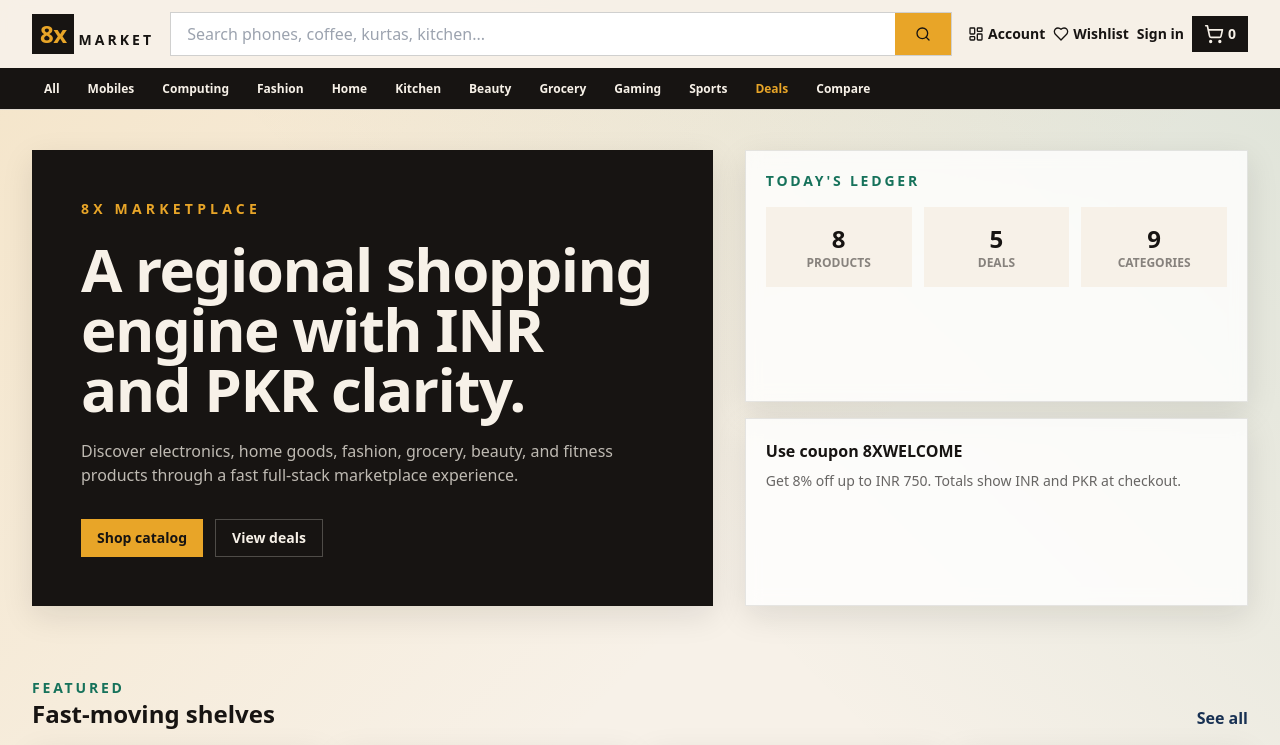
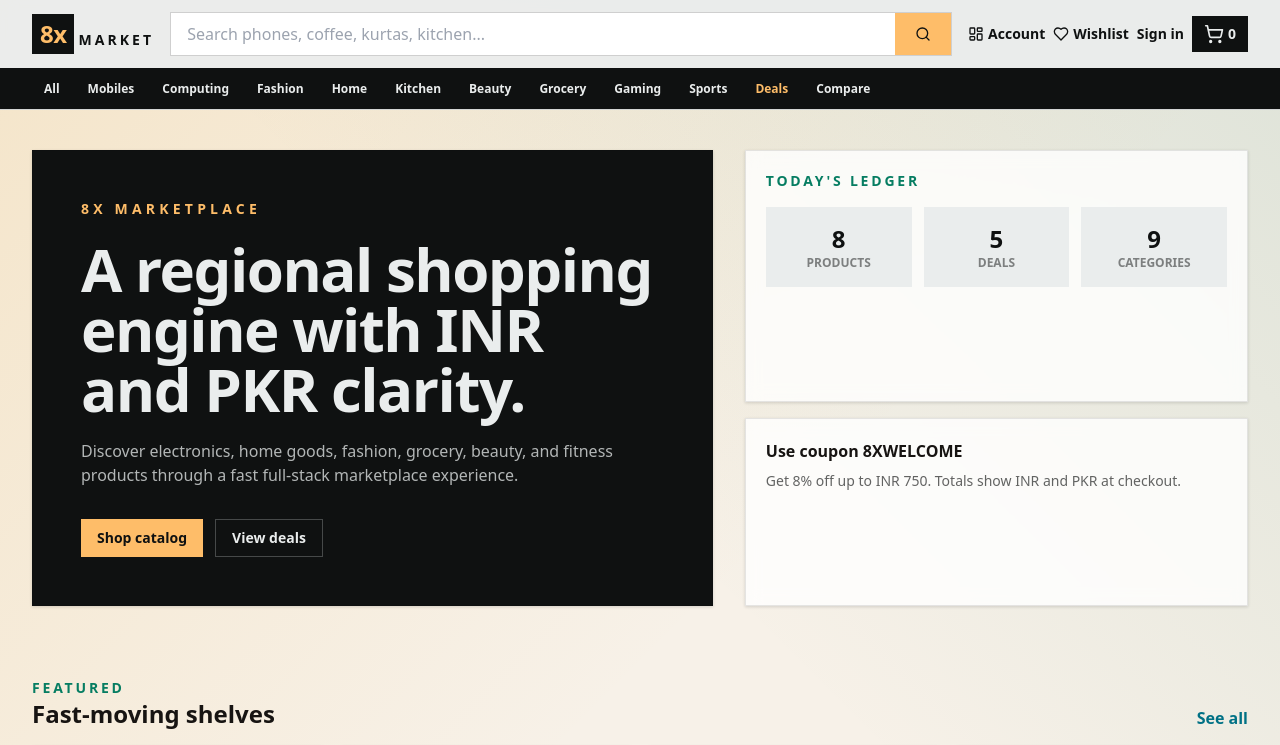
Before and after one commit to JawadSaghir/Amazon-Clone, a Next.js app: page / in a window 1280 px wide. Shown: the top 745 px of the page. Built offline with nearby package versions, Linux system fonts and the light colour scheme; no server answers; grey boxes are pictures that could not be loaded.

Commit message:
style amazon palette tokens

```diff
--- a/tailwind.config.ts
+++ b/tailwind.config.ts
@@ -5,16 +5,28 @@ const config: Config = {
   theme: {
     extend: {
       colors: {
-        coal: "#171412",
-        paper: "#f7f1e8",
-        saffron: "#e8a528",
-        indigoInk: "#183153",
-        basil: "#16725b",
-        pomegranate: "#b83232"
+        coal: "#0f1111",
+        paper: "#eaeded",
+        saffron: "#febd69",
+        indigoInk: "#007185",
+        basil: "#067d62",
+        pomegranate: "#b12704",
+        amazonNavy: "#131921",
+        amazonBlue: "#232f3e",
+        amazonLight: "#37475a",
+        amazonOrange: "#ff9900",
+        amazonGold: "#ffd814"
       },
       boxShadow: {
-        brass: "0 18px 45px rgba(69, 50, 25, 0.16)",
-        panel: "0 10px 30px rgba(23, 20, 18, 0.10)"
+        brass: "0 2px 5px rgba(213, 217, 217, 0.5)",
+        panel: "0 1px 3px rgba(15, 17, 17, 0.15)",
+        dropdown: "0 4px 14px rgba(15, 17, 17, 0.25)"
+      },
+      fontFamily: {
+        amazon: ['"Amazon Ember"', "Arial", "ui-sans-serif", "system-ui", "sans-serif"]
+      },
+      maxWidth: {
+        amazon: "1500px"
       }
     }
   },
```
